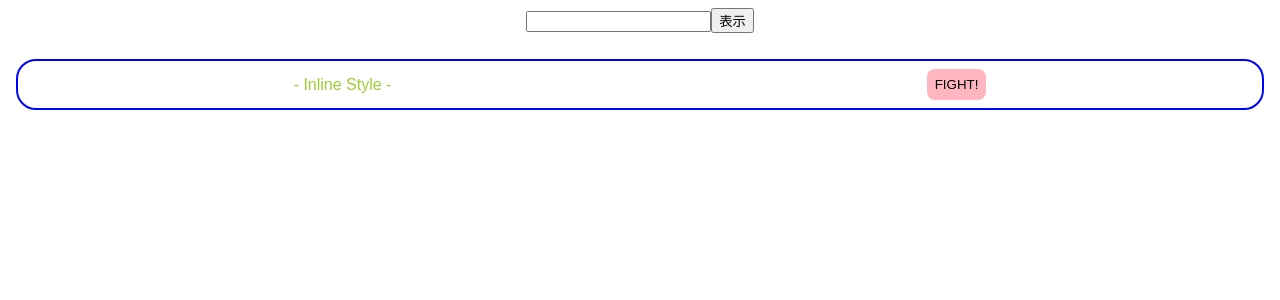
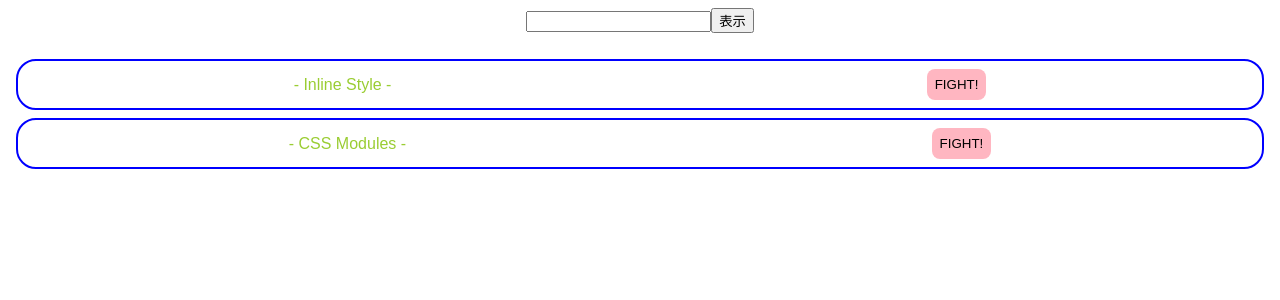
Before and after one commit to An39nA0219/react.js_advanced_practice, a React (Create React App) app: page / in a window 1280 px wide. Shown: the top 300 px of the page. Built offline with nearby package versions, Linux system fonts and the light colour scheme.

Commit message:
CSS Modules

```diff
--- a/package.json
+++ b/package.json
@@ -5,6 +5,7 @@
   "keywords": [],
   "main": "src/index.js",
   "dependencies": {
+    "node-sass": "6.0.0",
     "react": "17.0.2",
     "react-dom": "17.0.2",
     "react-scripts": "4.0.0"
--- a/src/App.js
+++ b/src/App.js
@@ -1,5 +1,6 @@
 import React, { useCallback, useState } from "react";
 import { ChildArea } from "./components/ChildArea";
+import { CssModules } from "./components/CssModules";
 import { InlineStyle } from "./components/InlineStyle";
 import "./styles.css";
 
@@ -24,6 +25,7 @@ export default function App() {
       <br />
       <ChildArea open={open} onclickClose={onclickClose} />
       <InlineStyle />
+      <CssModules />
     </div>
   );
 }
--- /dev/null
+++ b/src/components/CssModules.jsx
@@ -0,0 +1,19 @@
+import cssModules from "./CssModules.module.scss";
+
+export const CssModules = () => {
+  return (
+    <div className={cssModules.container}>
+      <p className={cssModules.title}>- CSS Modules -</p>
+      <button className={cssModules.button}>FIGHT!</button>
+    </div>
+  );
+};
+
+/**
+ * CSS Modulesを使うときは、
+ * node-sassをinstall
+ * CSS Modulesはjsxと対になるcssを用意する感じになる。
+ * CssModules.jsxの対として、CssModules.module.scssを作る
+ * CssModules.jsxにCssModules.module.scssをインポートして、クラスを付ける
+ * クラス名は、インポートした時に付けた名前に.クラス名
+ */
--- /dev/null
+++ b/src/components/CssModules.module.scss
@@ -0,0 +1,25 @@
+.container {
+  border: solid 2px blue;
+  border-radius: 20px;
+  padding: 8px;
+  margin: 8px;
+  display: flex;
+  justify-content: space-around;
+  align-items: center;
+}
+
+.title {
+  margin: 0;
+  color: yellowgreen;
+}
+
+.button{
+  background-color: lightpink;
+  border: none;
+  padding: 8px;
+  border-radius: 8px;
+  &:hover {
+    background-color: lightyellow;
+    cursor: pointer;
+  }
+}
```
